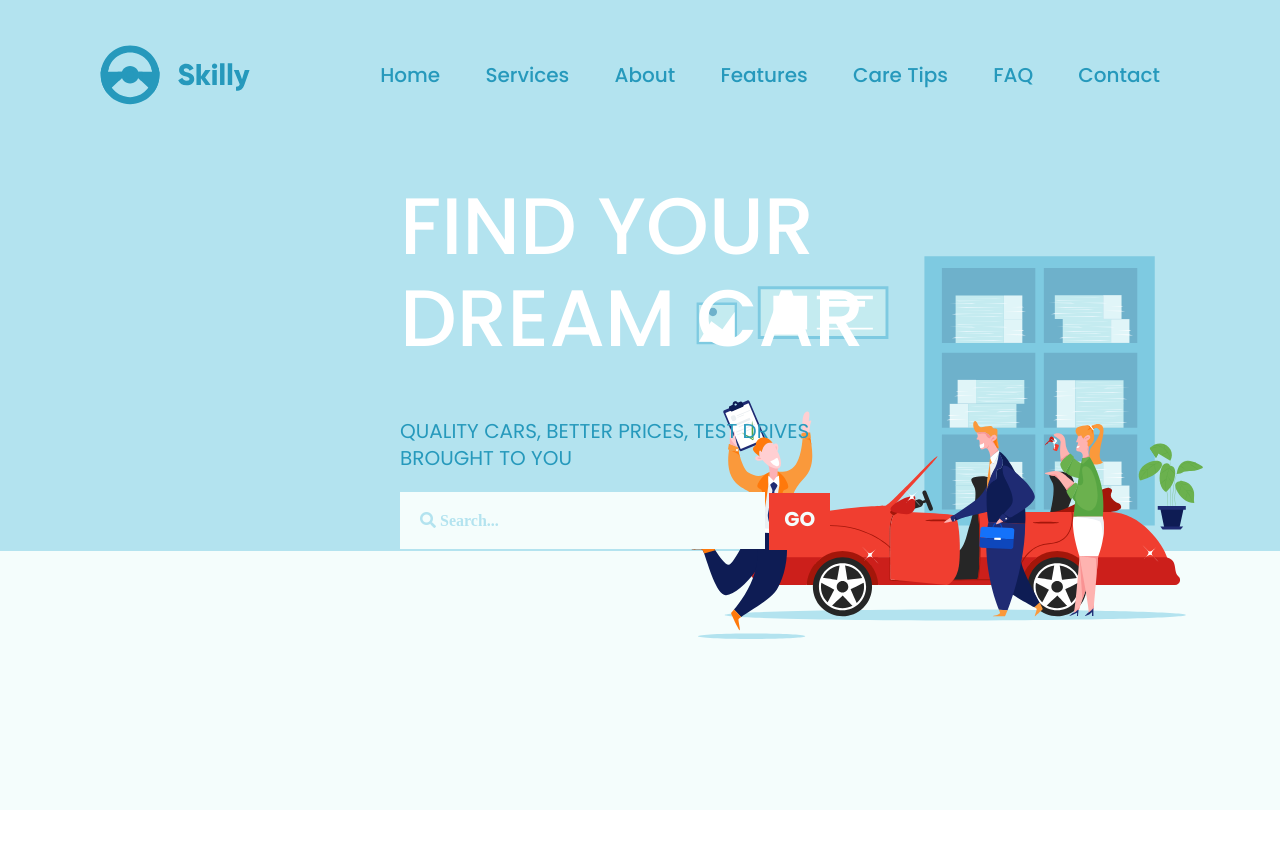
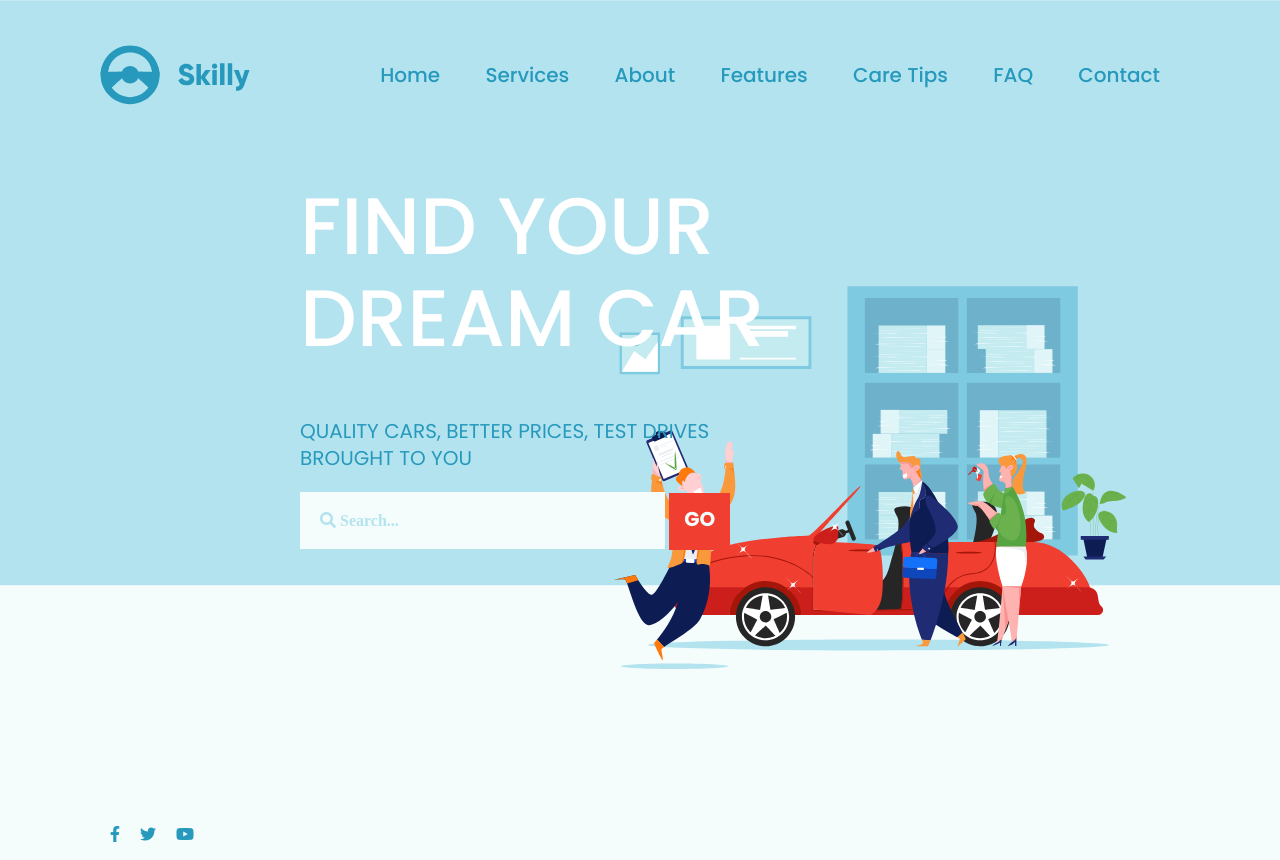
Before and after one commit to CodeStiven/homepage, a website: page index.html in a window 1280 px wide. Before the commit the page ends 810 px from the top, so only its background shows below. Drawn offline with Linux system fonts and the light colour scheme.

Commit message:
se añadio footer y media screen 1445px

```diff
--- a/app/scss/style.scss
+++ b/app/scss/style.scss
@@ -25,7 +25,7 @@ body {
     );
   background-size: 40%;
   background-position-y: 60%;
-  background-position-x: 90%;
+  background-position-x: 80%;
   font-family: $font-family;
 }
 .navigation {
@@ -57,7 +57,7 @@ body {
   display: flex;
   width: 700px;
   height: 660px;
-  margin-left: 400px;
+  margin-left: 300px;
   .main__title {
     text-transform: uppercase;
     color: #fff;
@@ -93,5 +93,33 @@ body {
     font-weight: 700;
     font-size: 20px;
     text-decoration: none;
+    &:hover {
+      background-color: #e95146;
+    }
   }
 }
+
+.social__icons {
+  display: flex;
+  justify-self: flex-start;
+  align-items: flex-end;
+  .unorder {
+    list-style: none;
+    display: flex;
+    margin-left: 50px;
+  }
+  .list__item {
+    color: #2699bc;
+    margin-left: 20px;
+  }
+}
+
+@media screen and (min-width: 1445px) {
+  body {
+    background-position-x: 85%;
+  }
+  .container {
+    margin-left: 150px;
+    margin-top: 60px;
+  }
+}
--- a/index.html
+++ b/index.html
@@ -57,5 +57,12 @@
         </div>
       </article>
     </main>
+    <footer class="social__icons">
+      <ul class="unorder">
+        <li><a href="#" class="list__item"><i class="fab fa-facebook-f"></i></a></li>
+        <li><a href="#" class="list__item"><i class="fab fa-twitter"></i></a></li>
+        <li><a href="#" class="list__item"><i class="fab fa-youtube"></i></a></li>
+      </ul>
+    </footer>
   </body>
 </html>
```
Also changed, not shown: dist/style.css, 1 other file.
